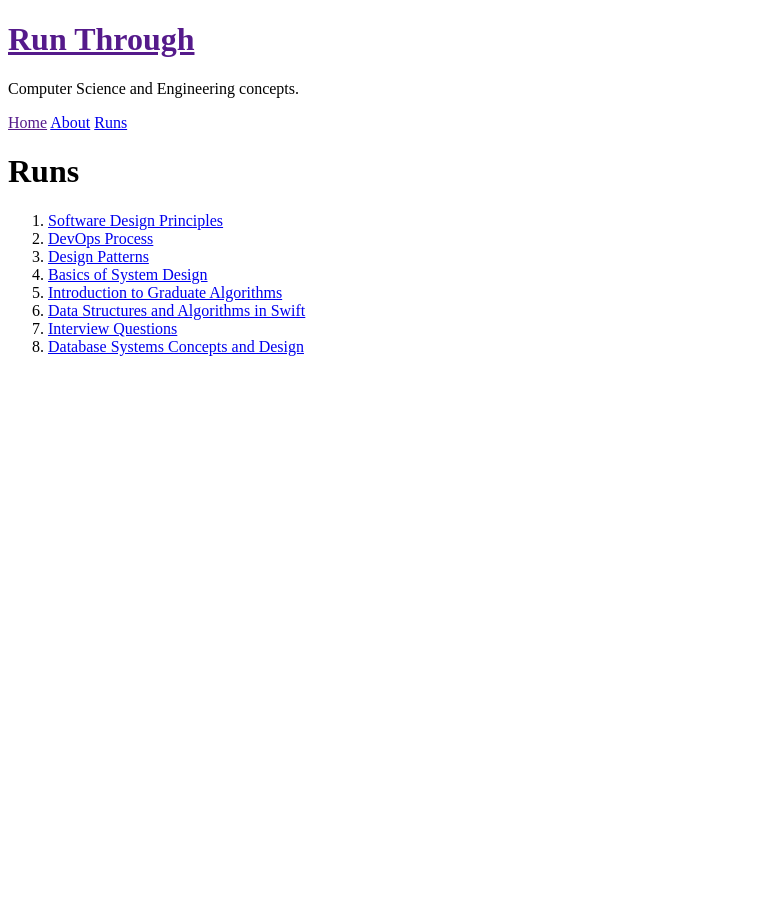
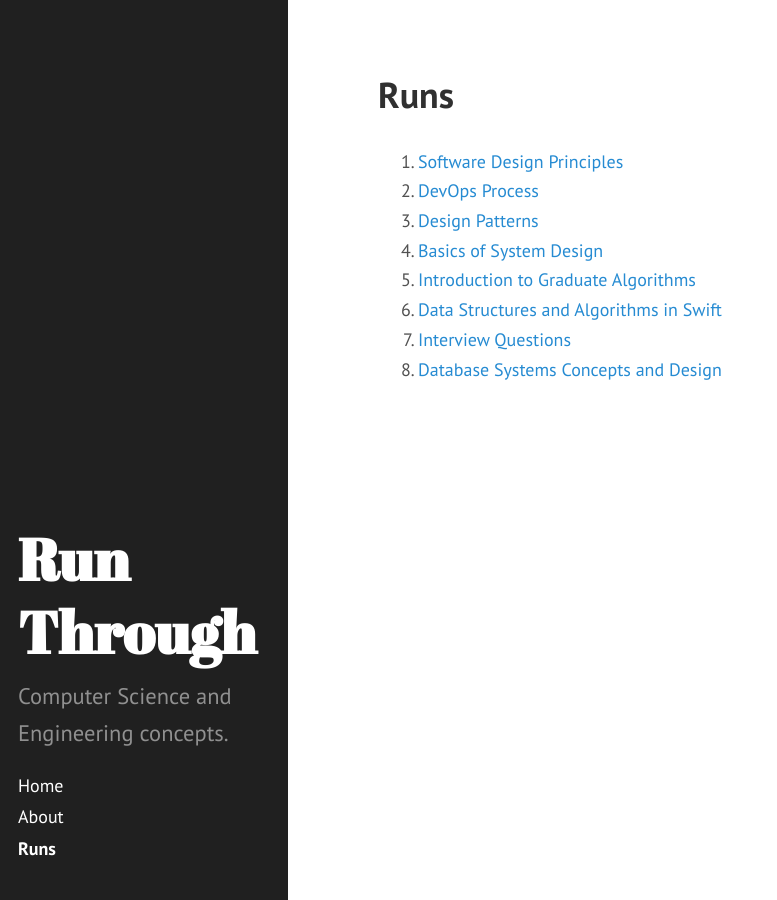
Before and after one commit to runthrough/runthrough.github.io, a Jekyll site: the page built from runs.md, in a window 1280 px wide. Shown: the whole page, without its empty margins (0-777 px from the left). Built offline with Jekyll 4.4.1, drawn with Linux system fonts in a browser that asks for light colours; Markdown is read by kramdown in place of the engine named in the settings.

```diff
--- a/404.html
+++ b/404.html
@@ -8,7 +8,7 @@ permalink: 404.html
 	<h1 class="page-title">404: Page not found</h1>
 	<p class="lead">
 		Sorry, we've misplaced that URL or it's pointing to something that
-		doesn't exist. <a href="">Head back home</a> to try
+		doesn't exist. <a href="/">Head back home</a> to try
 		finding it again.
 	</p>
 </div>
--- a/_includes/head.html
+++ b/_includes/head.html
@@ -15,11 +15,11 @@
 	</title>
 
 	<!-- CSS -->
-	<link rel="stylesheet" href="public/css/poole.css" />
-	<link rel="stylesheet" href="public/css/syntax.css" />
-	<link rel="stylesheet" href="public/css/hyde.css" />
-	<link rel="stylesheet" href="public/css/custom.css" />
-	<link rel="stylesheet" href="public/css/gistpost.css" />
+	<link rel="stylesheet" href="/public/css/poole.css" />
+	<link rel="stylesheet" href="/public/css/syntax.css" />
+	<link rel="stylesheet" href="/public/css/hyde.css" />
+	<link rel="stylesheet" href="/public/css/custom.css" />
+	<link rel="stylesheet" href="/public/css/gistpost.css" />
 	<link
 		rel="stylesheet"
 		href="https://fonts.googleapis.com/css?family=PT+Sans:400,400italic,700|Abril+Fatface"
@@ -29,9 +29,9 @@
 	<link
 		rel="apple-touch-icon-precomposed"
 		sizes="144x144"
-		href="public/apple-touch-icon-144-precomposed.png"
+		href="/public/apple-touch-icon-144-precomposed.png"
 	/>
-	<link rel="shortcut icon" href="public/favicon.ico" />
+	<link rel="shortcut icon" href="/public/favicon.ico" />
 
 	<!-- RSS -->
 	<link
--- a/_includes/sidebar.html
+++ b/_includes/sidebar.html
@@ -2,7 +2,7 @@
 	<div class="container sidebar-sticky">
 		<div class="sidebar-about">
 			<h1>
-				<a href="">
+				<a href="/">
 					{{ site.title }}
 				</a>
 			</h1>
@@ -12,7 +12,7 @@
 		<nav class="sidebar-nav">
 			<a
 				class="sidebar-nav-item{% if page.url == site.url %} active{% endif %}"
-				href=""
+				href="/"
 				>Home</a
 			>
 
--- a/atom.xml
+++ b/atom.xml
@@ -6,8 +6,8 @@ layout: null
 <feed xmlns="http://www.w3.org/2005/Atom">
 
  <title>{{ site.title }}</title>
- <link href="{{ site.url }}/atom.xml" rel="self"/>
- <link href="{{ site.url }}/"/>
+ <link href="/atom.xml" rel="self"/>
+ <link href="/"/>
  <updated>{{ site.time | date_to_xmlschema }}</updated>
  <id>{{ site.url }}</id>
  <author>
@@ -18,7 +18,7 @@ layout: null
  {% for post in site.posts %}
  <entry>
    <title>{{ post.title }}</title>
-   <link href="{{ site.url }}{{ post.url }}"/>
+   <link href="{{ post.url }}"/>
    <updated>{{ post.date | date_to_xmlschema }}</updated>
    <id>{{ site.url }}{{ post.id }}</id>
    <content type="html">{{ post.content | xml_escape }}</content>
--- a/index.html
+++ b/index.html
@@ -21,11 +21,11 @@ title: Home
 
 <div class="pagination">
 	{% if paginator.previous_page %} {% if paginator.page == 2 %}
-	<a class="pagination-item newer" href="">Newer</a>
+	<a class="pagination-item newer" href="/">Newer</a>
 	{% else %}
 	<a
 		class="pagination-item newer"
-		href="page{{paginator.previous_page}}"
+		href="/page{{paginator.previous_page}}"
 		>Newer</a
 	>
 	{% endif %} {% else %}
@@ -34,7 +34,7 @@ title: Home
 	{% if paginator.next_page %}
 	<a
 		class="pagination-item older"
-		href="page{{paginator.next_page}}"
+		href="/page{{paginator.next_page}}"
 		>Older</a
 	>
 	{% else %}
```
